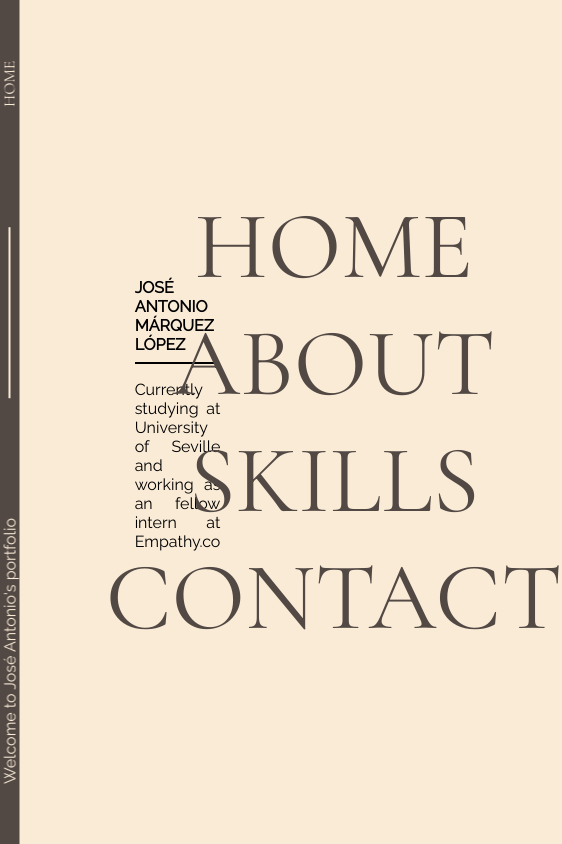
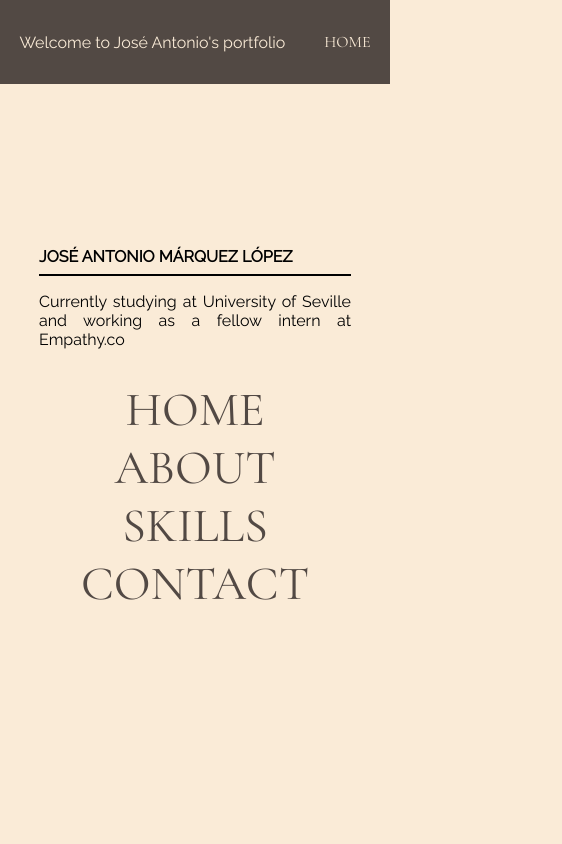
Before and after one commit to josmarlop16/portfolio, a plain HTML site: page index.html in a window 390 px wide. Shown: the whole page, 562 px wide, since content can reach past the window. Drawn offline with nearby package versions, Linux system fonts and the light colour scheme.

Commit message:
chore: main menu responsive

```diff
--- a/index.html
+++ b/index.html
@@ -22,7 +22,7 @@
             </strong>
             <hr class="horizontal-line">
             <p>
-                Currently studying at University of Seville and working as an fellow intern at Empathy.co
+                Currently studying at University of Seville and working as a fellow intern at Empathy.co
             </p>
         </div>
         <div class="main-menu">
--- a/style.css
+++ b/style.css
@@ -16,17 +16,17 @@ main {
     margin: 0;
     height: 100vh;
     width: 100vw;
-}
-#contact-page {
+    @media(max-width: 768px) {
         display: flex;
-    flex-direction: row;
+        flex-direction: column;
         justify-content: center;
         align-items: center;
         margin: 0;
         height: 100vh;
         width: 100vw;
-    background-color: #524944;
     }
+}
+
 .main-header {
     background-color: #524944;
     color:antiquewhite;
@@ -41,12 +41,24 @@ main {
     align-items: center;
     margin: 0;
 }
+@media (max-width: 768px) {
+    .main-header {
+        writing-mode: horizontal-tb;
+        transform: rotate(0deg);
+        width: 100vw;
+        height: 10vh;
+        margin-bottom: 90vh;
+    }
+}
 
 .vertical-line {
     height: 20vh;
     transform: rotate(180deg);
     border: 1px solid antiquewhite;
     margin: 0;
+    @media(max-width: 768px) {
+        display: none;
+    }
 }
 .horizontal-line {
     border: 1px solid black;
@@ -57,6 +69,13 @@ main {
     padding: 1em;
     text-align: justify;
     margin-left: 10em;
+    @media(max-width: 768px) {
+        padding: 1em;
+        margin-left: 0em;
+        width: 80vw;
+        height: fit-content;
+        text-align: justify;
+    }
 }
 .main-menu {
     height: 100vh;
@@ -67,6 +86,15 @@ main {
     justify-content: center;
     align-items: center;
     font-size: 6em;
+    @media(max-width: 768px) {
+        margin: 0;
+        width: 100vw;
+        height: fit-content;
+        display: flex;
+        flex-direction: column;
+        justify-content: center;
+        align-items: center;
+    }
 }
 .menu-link {
     list-style: none;
@@ -75,6 +103,9 @@ main {
     transition: background 0.3s;
     color: #524944;
     font-family: 'Cormorant Garamond', serif;
+    @media(max-width: 768px) {
+        font-size: 0.5em;
+    }
 }
 .menu-link:hover {
     background-image: linear-gradient(
@@ -110,27 +141,7 @@ main {
     color: antiquewhite;
     font-family: 'Cormorant Garamond', serif;
 }
-.navbar-link:hover {
-    background-image: linear-gradient(
-        -225deg,
-        #000000 0%,
-        #55463c 29%,
-        #875339 67%,
-        #d2cc2a 100%
-    );
-    background-size: 200% auto;
-    color: antiquewhite;
-    background-clip: initial;
-    -webkit-background-clip: text;
-    -webkit-text-fill-color: transparent;
-    animation: textclip 3s linear infinite;
-    display: inline-block;
-}
-@keyframes textclip {
-    to {
-        background-position: 200% center;
-    }
-}
+
 .navbar-link:visited {
     color: antiquewhite;
 }
@@ -283,6 +294,16 @@ main {
     animation: pulse 1s infinite;
 }
 
+#contact-page {
+    display: flex;
+    flex-direction: row;
+    justify-content: center;
+    align-items: center;
+    margin: 0;
+    height: 100vh;
+    width: 100vw;
+    background-color: #524944;
+}
 .contact-description {
     width: 50vw;
     height: 100vh;
```
Lines whose indentation alone changed are shown as unchanged.
